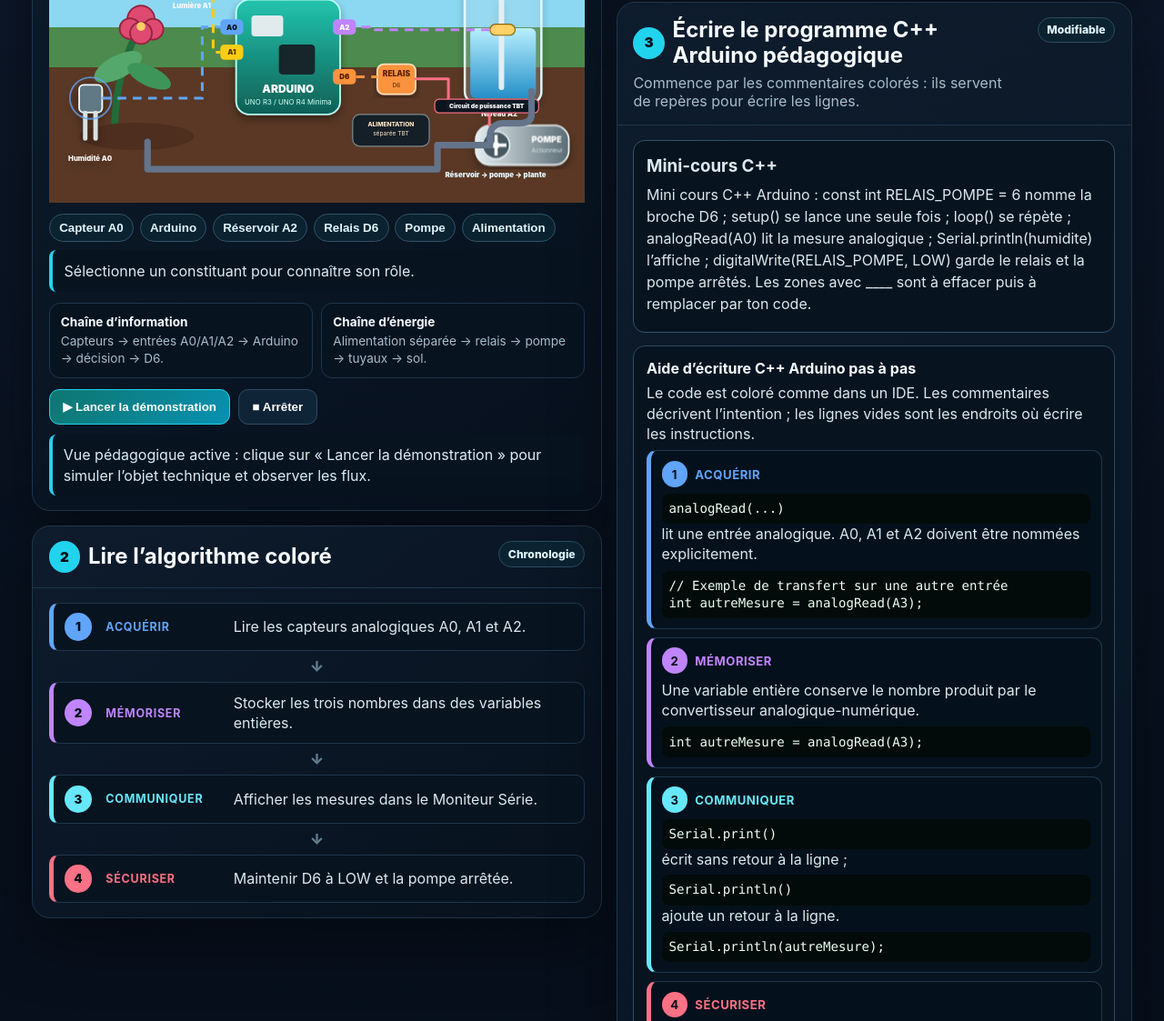
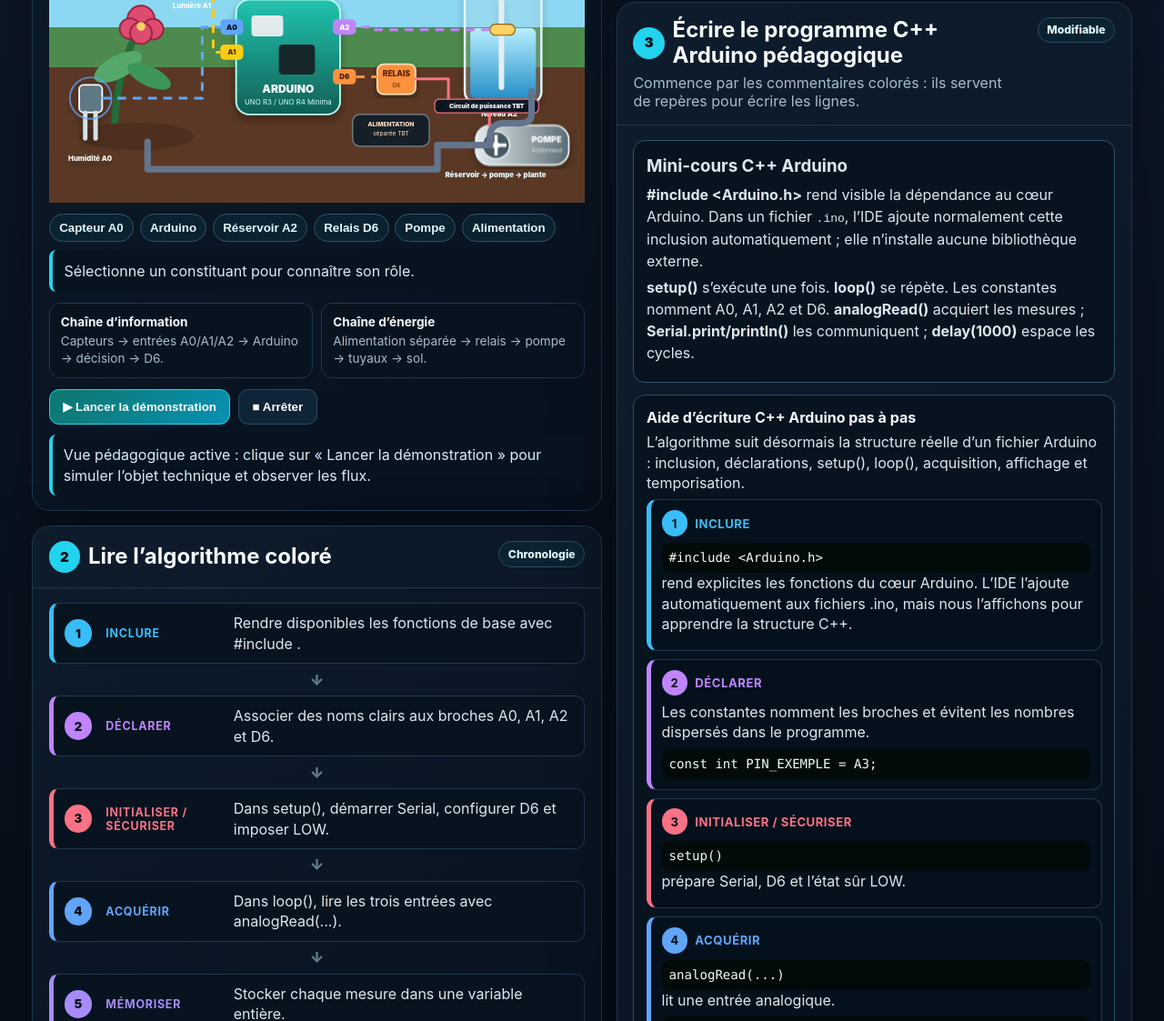
Before and after one commit to PLL-process/sequences-arduino, a plain HTML site: page seance-1.html in a window 1280 px wide. Shown: the part 946-2069 px from the top of the page at 91% size. Drawn offline with Linux system fonts and the light colour scheme.

Commit message:
Activer l’algorithme C++ complet et la directive include en séance 1

```diff
--- a/seance-1.html
+++ b/seance-1.html
@@ -8,6 +8,7 @@
   <link rel="stylesheet" href="parcours-premium.css?v=5">
   <link rel="stylesheet" href="parcours-v2.css?v=5">
   <link rel="stylesheet" href="seance-1-pratique.css?v=1">
+  <link rel="stylesheet" href="cpp-ide-highlight.css?v=1">
 </head>
 <body data-session="1">
   <noscript>JavaScript est nécessaire.</noscript>
@@ -16,7 +17,8 @@
   <script defer src="session-dual-view-guard.js?v=1"></script>
   <script defer src="twin-clarity-v3.js?v=2"></script>
   <script defer src="seance-1-cpp-pratique.js?v=1"></script>
-  <script defer src="cpp-ide-highlight.js?v=1"></script>
+  <script defer src="seance-1-algorithme-include-v2.js?v=1"></script>
+  <script defer src="cpp-ide-highlight.js?v=2"></script>
   <script defer src="seance-1-model-state-fix.js?v=1"></script>
   <script defer src="image-lightbox.js?v=2"></script>
 </body>
```
